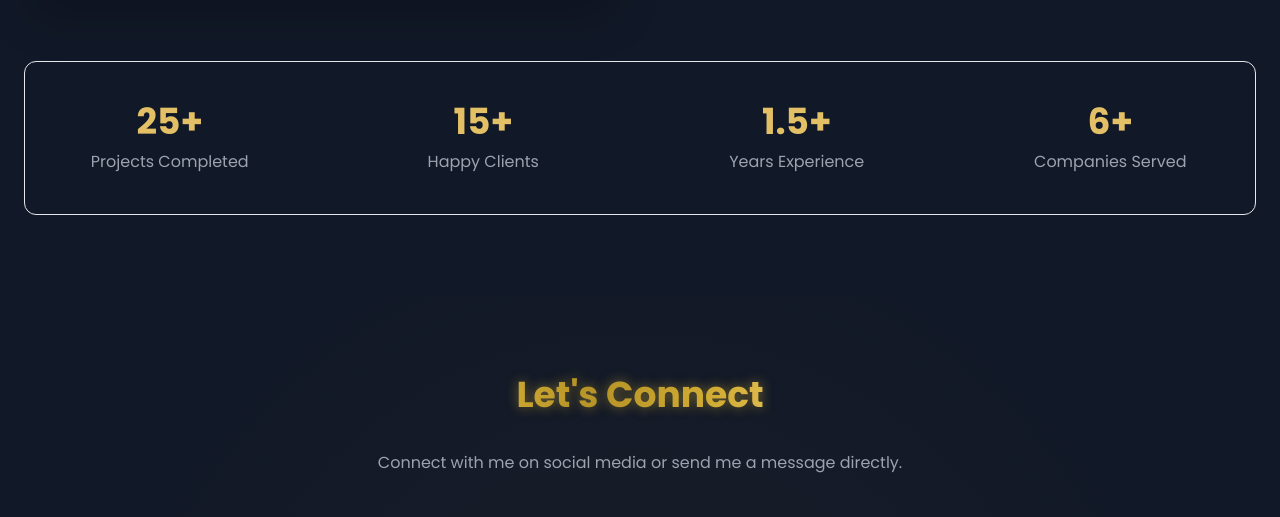
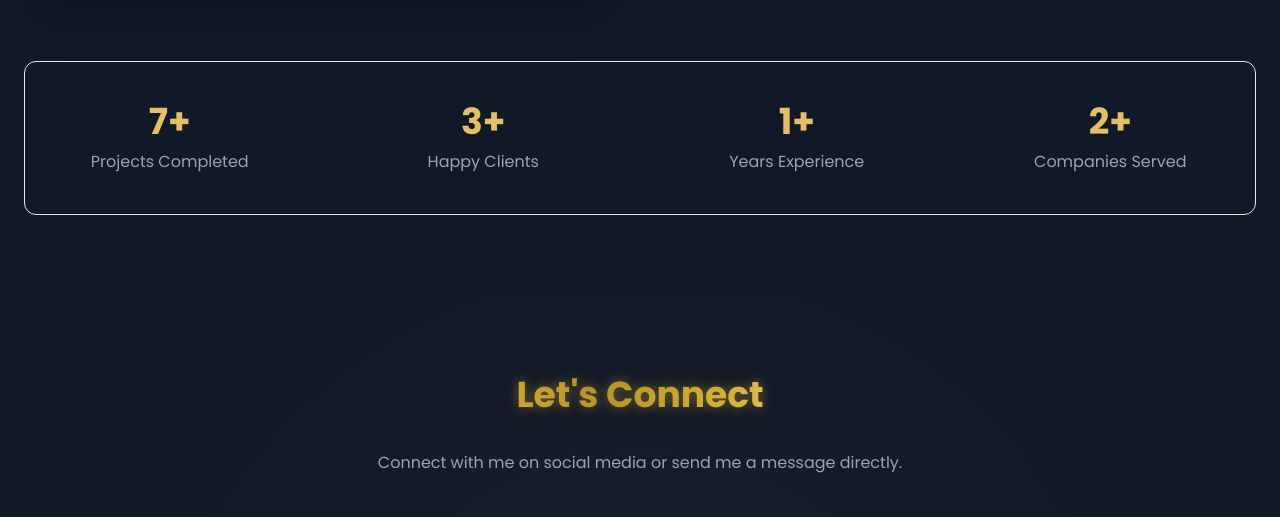
Before and after one commit to Ahsan6786/final, a plain HTML site: page index.html in a window 1280 px wide. Shown: the part 4069-4586 px from the top of the page. Drawn offline with nearby package versions, Linux system fonts and the light colour scheme; animation ran at ten frames a second.

Commit message:
Updated statistics: 7 projects, 3 clients, 1 year experience, 2 companies

```diff
--- a/index.html
+++ b/index.html
@@ -430,25 +430,25 @@
             <div class="mt-16 grid grid-cols-2 md:grid-cols-4 gap-6 py-10 bg-black/30 rounded-xl backdrop-blur-sm border border-gold-500/20">
                 <div class="text-center">
                     <div class="text-gold-400 text-4xl font-bold mb-2">
-                        <span class="counter-value" data-target="25">0</span>+
+                        <span class="counter-value" data-target="7">0</span>+
                     </div>
                     <p class="text-gray-400">Projects Completed</p>
                 </div>
                 <div class="text-center">
                     <div class="text-gold-400 text-4xl font-bold mb-2">
-                        <span class="counter-value" data-target="15">0</span>+
+                        <span class="counter-value" data-target="3">0</span>+
                     </div>
                     <p class="text-gray-400">Happy Clients</p>
                 </div>
                 <div class="text-center">
                     <div class="text-gold-400 text-4xl font-bold mb-2">
-                        <span class="counter-value" data-target="1.5">0</span>+
+                        <span class="counter-value" data-target="1">0</span>+
                     </div>
                     <p class="text-gray-400">Years Experience</p>
                 </div>
                 <div class="text-center">
                     <div class="text-gold-400 text-4xl font-bold mb-2">
-                        <span class="counter-value" data-target="6">0</span>+
+                        <span class="counter-value" data-target="2">0</span>+
                     </div>
                     <p class="text-gray-400">Companies Served</p>
                 </div>
--- a/js/main.js
+++ b/js/main.js
@@ -215,7 +215,7 @@ function initChatbot() {
             appendAIMessage("Ahsan is a B.Tech Computer Science student at MIT-WPU. He's passionate about coding and continuously learning new technologies.");
         }
         else if (userInput.includes('experience') || userInput.includes('work history') || userInput.includes('job')) {
-            appendAIMessage("Ahsan has experience developing various web applications and blockchain solutions. He focuses on creating elegant, efficient, and user-friendly applications. Would you like to know more about his specific projects?");
+            appendAIMessage("Ahsan has 1 year of experience developing various web applications. He focuses on creating elegant, efficient, and user-friendly solutions. Would you like to know more about his specific projects?");
         }
         else if (userInput.includes('location') || userInput.includes('where') || userInput.includes('live') || userInput.includes('from')) {
             appendAIMessage("Ahsan is based in Maharashtra, India.");
```
